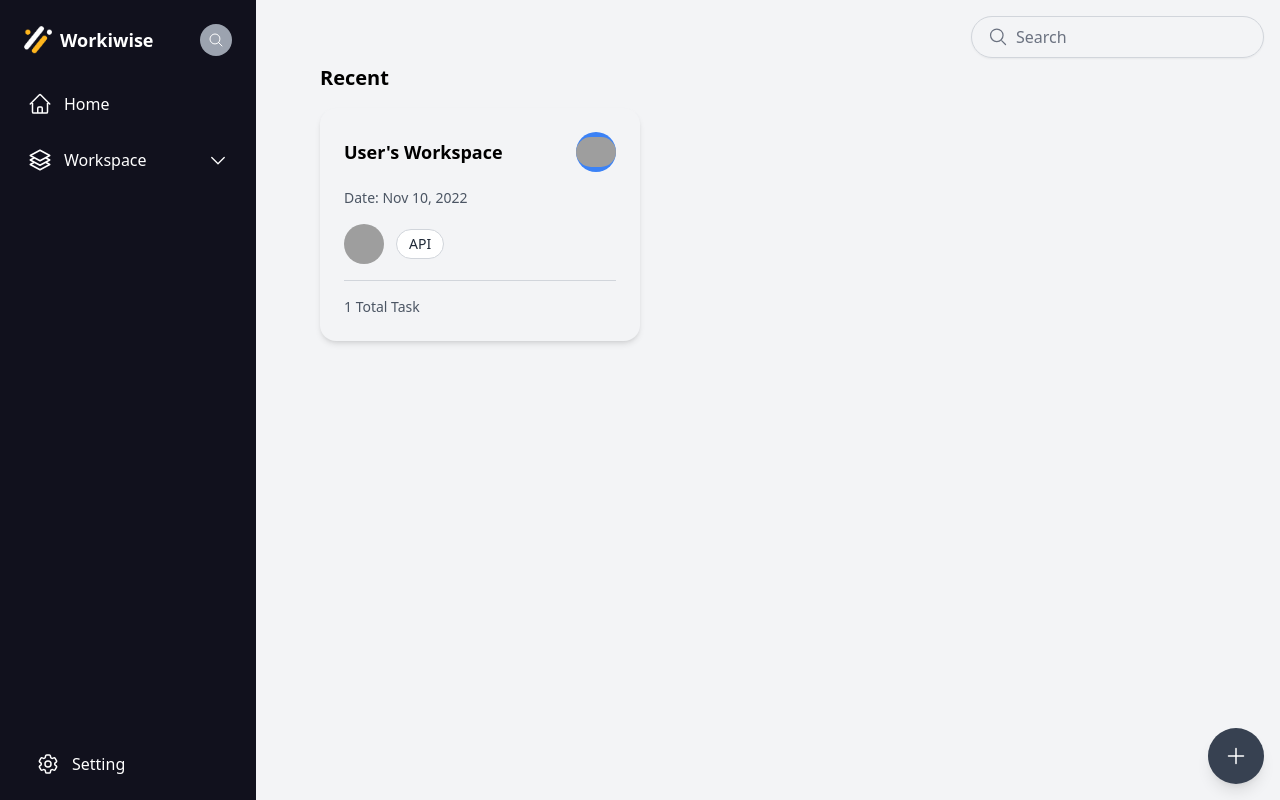
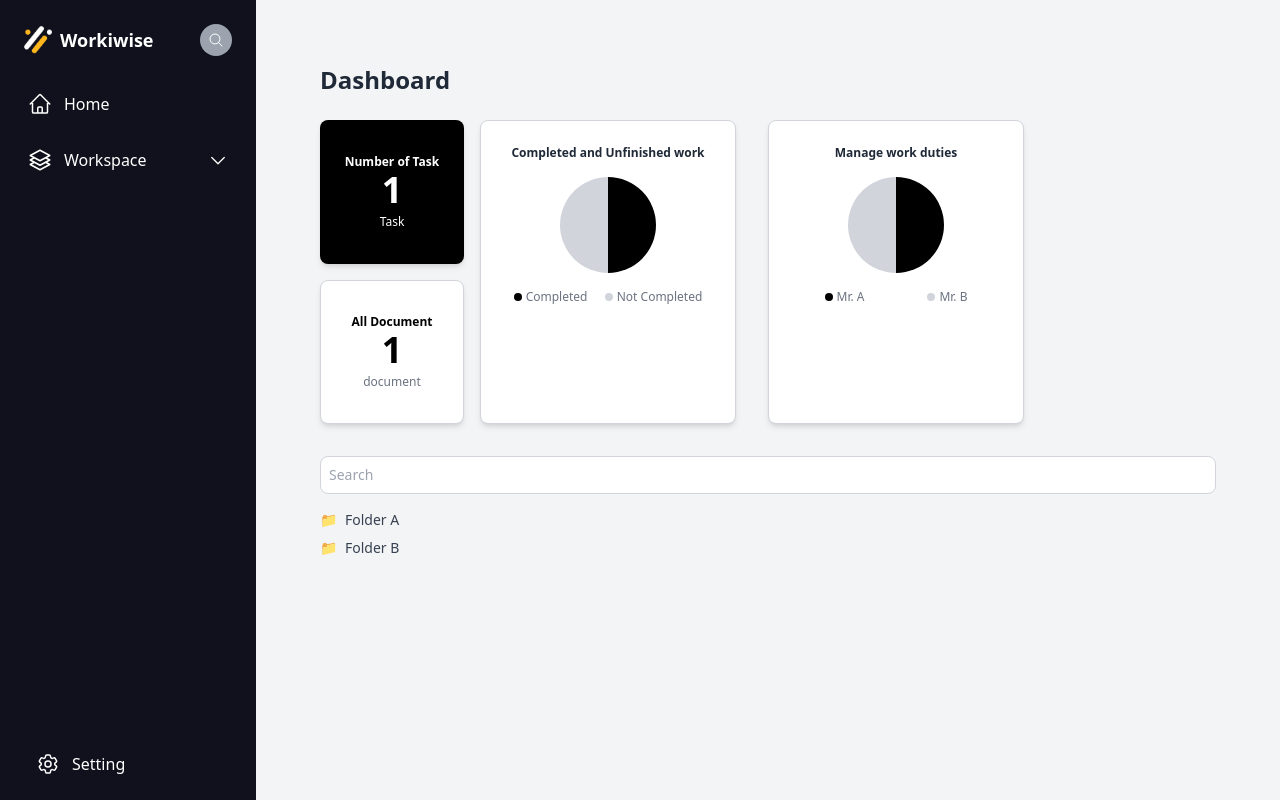
Before and after one commit to M42UJO/WORKIWISE, a React (Vite) app: page / in a window 1280 px wide. Built offline with nearby package versions, Linux system fonts and the light colour scheme; grey boxes are pictures that could not be loaded.

Commit message:
dashboard

```diff
--- a/package.json
+++ b/package.json
@@ -11,7 +11,9 @@
   },
   "dependencies": {
     "@tinymce/tinymce-react": "^5.1.1",
+    "chart.js": "^4.4.6",
     "react": "^18.3.1",
+    "react-chartjs-2": "^5.2.0",
     "react-dom": "^18.3.1",
     "react-router-dom": "^6.28.0",
     "react-select": "^5.8.3"
--- /dev/null
+++ b/src/pages/dashboard/Dashboard.tsx
@@ -0,0 +1,19 @@
+import React from 'react';
+import DashboardCard from './components/DashboardCard';
+import DashboardChart from './components/DashboardChart';
+import DashboardFolder from './components/DashboardFolder';
+
+function Dashboard() {
+    return (
+        <div className="p-8 bg-gray-100 min-h-screen">
+            <h1 className="text-2xl font-bold text-gray-800 mb-6">Dashboard</h1>
+            <div className="flex space-x-4">
+                <DashboardCard />
+                <DashboardChart />
+            </div>
+            <DashboardFolder />
+        </div>
+    );
+}
+
+export default Dashboard;
--- /dev/null
+++ b/src/pages/dashboard/components/DashboardCard.tsx
@@ -0,0 +1,20 @@
+import React from 'react';
+
+function DashboardCard() {
+    return (
+        <div className="space-y-4">
+            <div className="w-36 h-36 flex flex-col items-center justify-center bg-black text-white rounded-lg shadow-md">
+                <h2 className="text-xs font-semibold">Number of Task</h2>
+                <span className="text-4xl font-bold">1</span>
+                <p className="text-xs mt-1">Task</p>
+            </div>
+            <div className="w-36 h-36 flex flex-col items-center justify-center bg-white text-black rounded-lg shadow-md border border-gray-300">
+                <h2 className="text-xs font-semibold">All Document</h2>
+                <span className="text-4xl font-bold">1</span>
+                <p className="text-xs mt-1 text-gray-500">document</p>
+            </div>
+        </div>
+    );
+}
+
+export default DashboardCard;
--- /dev/null
+++ b/src/pages/dashboard/components/DashboardChart.tsx
@@ -0,0 +1,79 @@
+import React from 'react';
+import { Pie } from 'react-chartjs-2';
+import { Chart as ChartJS, ArcElement, Tooltip, Legend } from 'chart.js';
+
+// Register chart elements
+ChartJS.register(ArcElement, Tooltip, Legend);
+
+function DashboardChart() {
+    const completedData = {
+        labels: ['Completed', 'Not Completed'],
+        datasets: [
+            {
+                data: [1, 1], // Adjust the data as needed
+                backgroundColor: ['#000000', '#D1D5DB'], // Black and light gray
+                borderWidth: 0,
+            },
+        ],
+    };
+
+    const dutiesData = {
+        labels: ['Mr. A', 'Mr. B'],
+        datasets: [
+            {
+                data: [5, 5], // Adjust the data as needed
+                backgroundColor: ['#000000', '#D1D5DB'], // Black and light gray
+                borderWidth: 0,
+            },
+        ],
+    };
+
+    const options = {
+        plugins: {
+            legend: {
+                display: false,
+            },
+        },
+        maintainAspectRatio: false,
+    };
+
+    return (
+        <div className="flex space-x-8"> {/* Increase space between charts */}
+            <div className="w-64 p-6 bg-white rounded-lg shadow-md text-center border border-gray-300">
+                <h2 className="text-xs font-semibold text-gray-800">Completed and Unfinished work</h2>
+                <div className="w-24 h-24 mx-auto mt-4">
+                    <Pie data={completedData} options={options} />
+                </div>
+                <div className="flex justify-around mt-4 text-xs text-gray-500">
+                    <div className="flex items-center space-x-1">
+                        <span className="w-2 h-2 rounded-full bg-black"></span>
+                        <span>Completed</span>
+                    </div>
+                    <div className="flex items-center space-x-1">
+                        <span className="w-2 h-2 rounded-full bg-gray-300"></span>
+                        <span>Not Completed</span>
+                    </div>
+                </div>
+            </div>
+
+            <div className="w-64 p-6 bg-white rounded-lg shadow-md text-center border border-gray-300">
+                <h2 className="text-xs font-semibold text-gray-800">Manage work duties</h2>
+                <div className="w-24 h-24 mx-auto mt-4">
+                    <Pie data={dutiesData} options={options} />
+                </div>
+                <div className="flex justify-around mt-4 text-xs text-gray-500">
+                    <div className="flex items-center space-x-1">
+                        <span className="w-2 h-2 rounded-full bg-black"></span>
+                        <span>Mr. A</span>
+                    </div>
+                    <div className="flex items-center space-x-1">
+                        <span className="w-2 h-2 rounded-full bg-gray-300"></span>
+                        <span>Mr. B</span>
+                    </div>
+                </div>
+            </div>
+        </div>
+    );
+}
+
+export default DashboardChart;
--- /dev/null
+++ b/src/pages/dashboard/components/DashboardFolder.tsx
@@ -0,0 +1,23 @@
+import React from 'react';
+
+function DashboardFolder() {
+    return (
+        <div className="mt-8">
+            <input
+                type="text"
+                placeholder="Search"
+                className="w-full p-2 border border-gray-300 rounded-lg mb-4 text-sm"
+            />
+            <div className="space-y-2">
+                <div className="flex items-center text-gray-700 text-sm font-medium cursor-pointer hover:text-gray-900">
+                    <span className="mr-2">📁</span> Folder A
+                </div>
+                <div className="flex items-center text-gray-700 text-sm font-medium cursor-pointer hover:text-gray-900">
+                    <span className="mr-2">📁</span> Folder B
+                </div>
+            </div>
+        </div>
+    );
+}
+
+export default DashboardFolder;
--- a/src/routes/route.tsx
+++ b/src/routes/route.tsx
@@ -3,6 +3,7 @@ import { useRoutes } from "react-router-dom";
 import Main from "../pages/main/Main";
 import Layouts from "../Layouts/Layouts";
 import Home from "../pages/home/Home";
+import Dashboard from "../pages/dashboard/Dashboard";
 
 // const MainPage = React.lazy(() => import("../page/MainPage/MainPage"));
 
@@ -16,9 +17,15 @@ export default function Router() {
           {
             path: "/",
             element:
-            <Layouts pageshow={<Home />} />
+            <Layouts pageshow={<Dashboard />} />
 
           },
+          // {
+          //   path: "/",
+          //   element:
+          //   <Layouts pageshow={<Home />} />
+
+          // },
 
 
         ],
```
Also changed, not shown: 1 other file (tests, documents, lock files or other folders).
